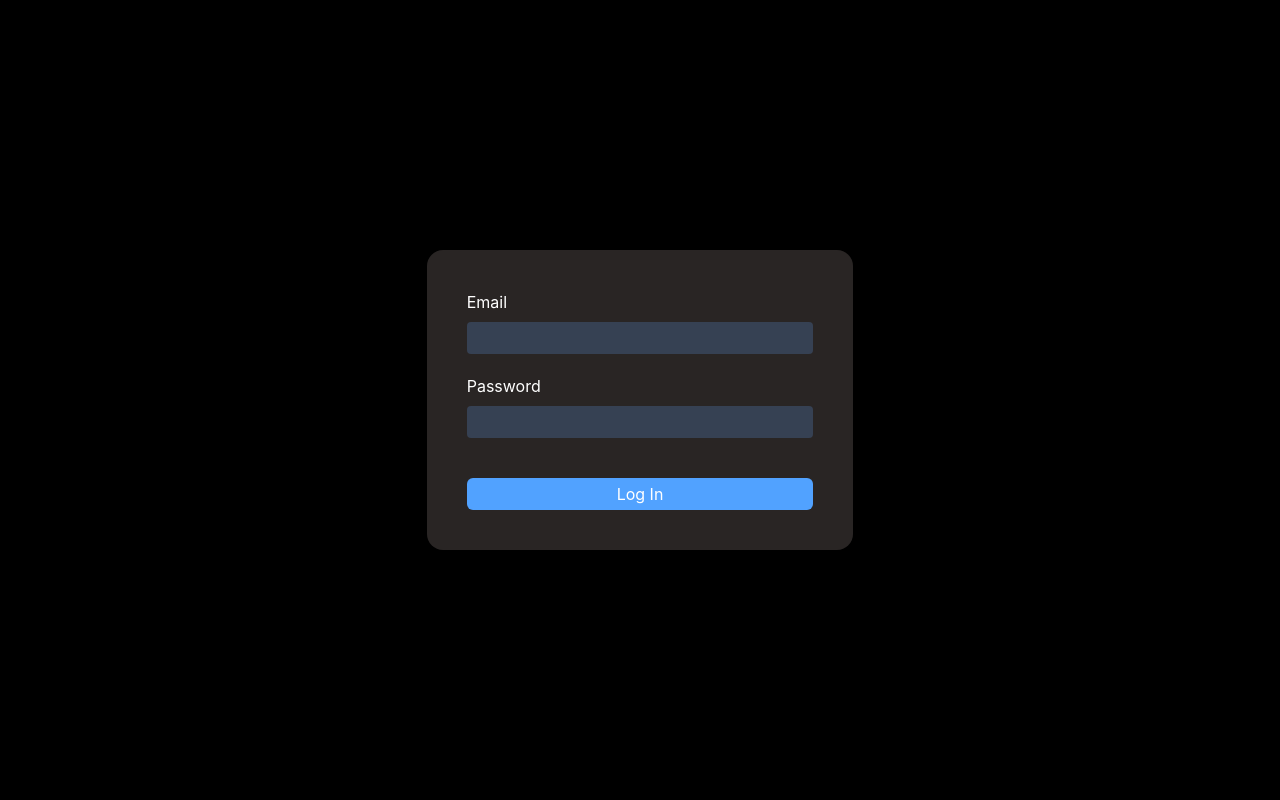
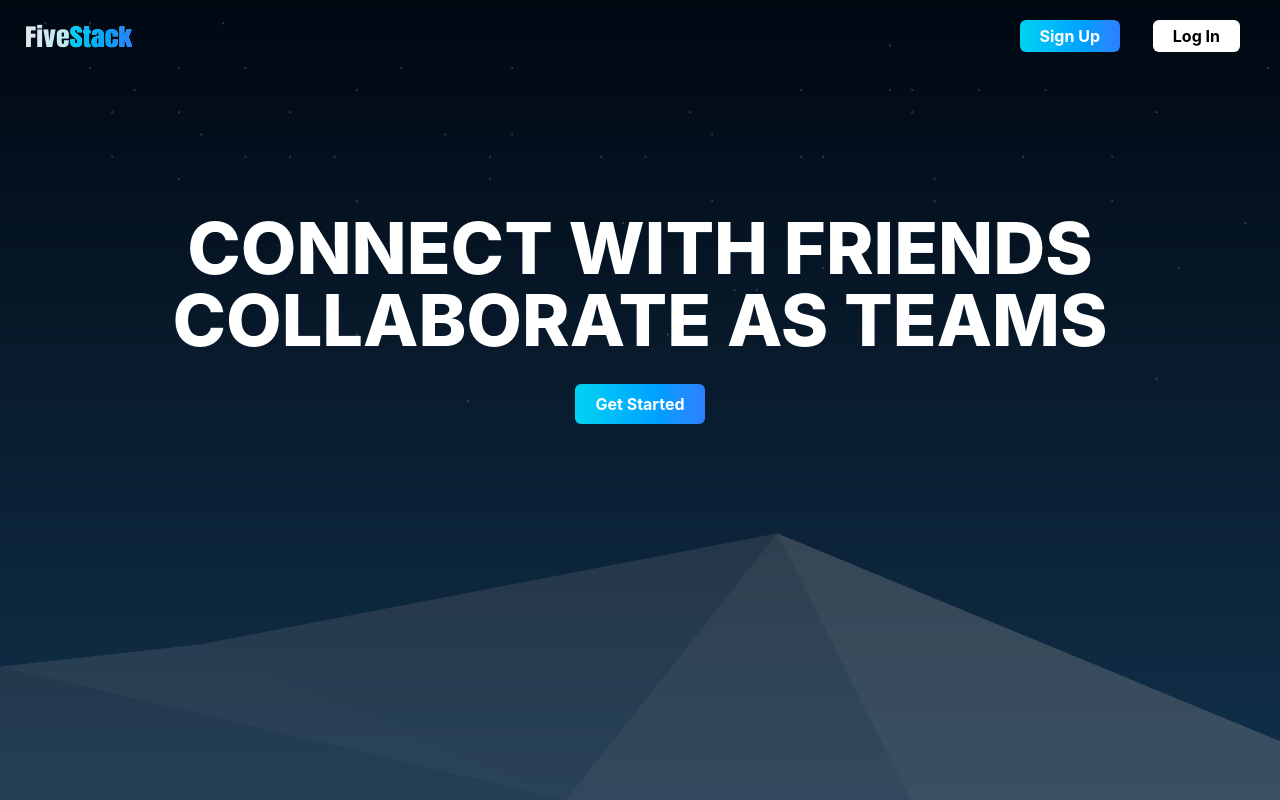
Before and after one commit to UserInTheClouds/FiveStack, a React (Vite) app in the folder Frontend/: page / in a window 1280 px wide. Before the commit this address led to /login. Built offline with nearby package versions, Linux system fonts and the light colour scheme; no server answers.

Commit message:
redesigned login page

```diff
--- a/Frontend/index.html
+++ b/Frontend/index.html
@@ -5,6 +5,9 @@
     <link rel="icon" type="image/svg+xml" href="/vite.svg" />
     <meta name="viewport" content="width=device-width, initial-scale=1.0" />
     <title>FiveStack</title>
+    <link rel="preconnect" href="https://fonts.googleapis.com">
+    <link rel="preconnect" href="https://fonts.gstatic.com" crossorigin>
+    <link href="https://fonts.googleapis.com/css2?family=Anton&display=swap" rel="stylesheet">
   </head>
   <body>
     <div id="root"></div>
--- a/Frontend/src/App.jsx
+++ b/Frontend/src/App.jsx
@@ -4,7 +4,8 @@ import './App.css'
 import zustandStore from './misc/zustand.utility.js'
 import Login from './pages/loginPage.jsx'
 import Signup from './pages/signupPage.jsx'
-import Home from './pages/HomePage.jsx'
+import Chat from './pages/ChatPage.jsx'
+import Landing from './pages/LandingPage.jsx'
 
 function App() {
   const [count, setCount] = useState(0);
@@ -19,9 +20,10 @@ function App() {
 
   return (
     <Routes>
-        <Route path='/' element={authUser?<Home/>:<Navigate to='/login'/>} />
-        <Route path='/login' element={!authUser?<Login/>:<Navigate to='/'/>} />
-        <Route path='/signup' element={!authUser?<Signup/>:<Navigate to='/'/>} />
+        <Route path='/' element={!authUser?<Landing/>:<Navigate to='/chat'/>} />
+        <Route path='/chat' element={authUser?<Chat/>:<Navigate to='/'/>} />
+        <Route path='/login' element={!authUser?<Login/>:<Navigate to='/chat'/>} />
+        <Route path='/signup' element={!authUser?<Signup/>:<Navigate to='/chat'/>} />
     </Routes>
   )
 }
--- a/Frontend/src/pages/HomePage.jsx
+++ b/Frontend/src/pages/ChatPage.jsx
@@ -1,7 +1,7 @@
 import { useEffect, useState } from "react";
 import zustandStore from "../misc/zustand.utility";
 
-const Home = () => {
+const Chat = () => {
     const {
         authUser, logout, users, getUsers,
         selectedUser, setSelectedUser,
@@ -151,4 +151,4 @@ const Home = () => {
     );
 };
 
-export default Home;
+export default Chat;
--- /dev/null
+++ b/Frontend/src/pages/LandingPage.jsx
@@ -0,0 +1,34 @@
+import { useNavigate } from "react-router-dom"
+
+const Landing = () => {
+
+    const navigate = useNavigate();
+
+    return(
+        <div className="bg-[url('./assets/bg6.jpg')] bg-cover bg-black/40 bg-blend-multiply h-screen w-screen text-white">
+            <header className="w-screen h-18 relative flex items-center">
+                <span className="absolute left-12 hover:cursor-pointer font-['Anton','sans-serif'] scale-x-175 scale-y-150 bg-gradient-to-r from-gray-200 to-cyan-300 bg-clip-text text-transparent">
+                    Five<span className="bg-gradient-to-r from-cyan-400 to-blue-500 bg-clip-text text-transparent">Stack</span>
+                </span>
+                <button className="right-40 absolute bg-gradient-to-r from-cyan-400 to-blue-500 text-white rounded-md px-5 py-1 font-bold hover:from-cyan-500 hover:to-blue-600 active:from-cyan-400 active:to-blue-500 hover:cursor-pointer" onClick={()=>navigate('/signup')}>
+                    Sign Up
+                </button>
+                <button className="right-10 absolute bg-white text-black rounded-md px-5 py-1 font-bold hover:bg-gray-200 hover:cursor-pointer active:bg-white" onClick={()=>navigate('/login')}>
+                    Log In
+                </button>
+            </header>
+
+            <div className="p-5 justify-center text-center items-center flex mt-30">
+                <div className="">
+                <span className="font-extrabold font-sans text-7xl leading-18 block">
+                    <span className="">CONNECT WITH FRIENDS</span> <br />
+                    <span className="">COLLABORATE AS TEAMS</span>
+                </span>
+                <button className="mt-7 font-bold text-md bg-gradient-to-r from-cyan-400 to-blue-500 rounded-md px-5 py-2 hover:from-cyan-500 hover:to-blue-600 active:from-cyan-400 active:to-blue-500 hover:cursor-pointer active:bg-white " onClick={()=>navigate('/signup')} >Get Started</button>
+                </div>
+            </div>
+        </div>
+    )
+}
+
+export default Landing
--- a/Frontend/src/pages/loginPage.jsx
+++ b/Frontend/src/pages/loginPage.jsx
@@ -1,6 +1,7 @@
 import { useState } from "react";
 import zustandStore from "../misc/zustand.utility"
 import axios from 'axios'
+import { useNavigate } from "react-router-dom";
 
 const Login = () => {
 
@@ -8,6 +9,7 @@ const Login = () => {
     const [password,setPassword] = useState('');
     const [email,setEmail] = useState('');
     const [errorMsg,setErrorMsg] = useState(null);
+    const navigate = useNavigate();
 
     const loginFunction = async (e) => {
         e.preventDefault();
@@ -24,18 +26,21 @@ const Login = () => {
 
     return(
 
-        <div className="bg-black text-white w-screen h-screen flex items-center justify-center">
-            <div className="bg-stone-800 w-1/3 h-fit rounded-2xl px-10 py-10">
+        <div className="bg-[url('./assets/bg6.jpg')] bg-cover bg-blend-multiply bg-black/70 bg-no-repeat text-white w-screen h-screen flex items-center justify-center relative ">
+            <div className="absolute top-5 left-5">
+                <button className="transition-all duration-200 opacity-50 hover:opacity-80 hover:cursor-pointer font-bold" onClick={()=>navigate('/')}>&lt; Back</button>
+            </div>
+            <div className="md:bg-white/8 backdrop-blur-2xl w-full md:w-2/5  md:h-fit p-10 rounded-4xl relative shadow-xl shadow-black/50 border-1 border-white/10">
                 <form onSubmit={loginFunction} >
-                    <div className="mb-5">
-                        <label className="block opacity mb-2 ">Email</label>
+                    <div className="mb-5 ">
+                        <label className="block opacity-70 mb-2 ">Email</label>
                         <input type="email" value={email} required onChange={(e)=>setEmail(e.target.value)}
-                        className="bg-gray-700 rounded-sm w-full h-8 " />
+                        className="bg-gray-700/40 border-1 border-gray-300/10 rounded-md w-full h-10 px-1 py-2 text-gray-100 focus:outline-none focus:ring-1 focus:ring-white/25 transition-all duration-100 placeholder:opacity-30" placeholder="Email Address" />
                     </div>
-                    <div>
-                        <label className="block opacity mb-2 ">Password</label>
+                    <div className="mb-10">
+                        <label className="block opacity-70 mb-2 ">Password</label>
                         <input type="password" value={password} required onChange={(e)=>setPassword(e.target.value)}
-                        className="bg-gray-700 rounded-sm w-full h-8 " />
+                        className="bg-gray-700/40 rounded-md w-full h-10 px-1 py-2 focus:outline-none focus:ring-1 focus:ring-white/25 transition-all duration-100 placeholder:opacity-30 " placeholder="Password" />
                         {errorMsg && (
                         <div className="mt-1 text-red-400 text-sm">
                             {errorMsg}
@@ -43,7 +48,7 @@ const Login = () => {
                         )}
                     </div>
                     <button type="submit"
-                     className="bg-blue-400 mt-10 w-full h-8 mt-2 rounded-md hover:cursor-grab hover:bg-blue-500">
+                     className="bg-gradient-to-r from-blue-500/90 to-cyan-500/90 hover:from-blue-500/85 hover:to-cyan-500/85 active:from-blue-500/80 active:to-cyan-500/80 transition-all duartion-75 border-gray- py-2 rounded-md hover:cursor-pointer w-full text-gray-200">
                         Log In
                     </button>
                 </form>
--- a/Frontend/src/pages/signupPage.jsx
+++ b/Frontend/src/pages/signupPage.jsx
@@ -1,6 +1,7 @@
 import { useState } from "react";
 import zustandStore from "../misc/zustand.utility"
 import axios from 'axios'
+import { useNavigate } from "react-router-dom";
 
 const Signup = () => {
 
@@ -9,6 +10,7 @@ const Signup = () => {
     const [email,setEmail] = useState('');
     const [username,setUsername] = useState('');
     const [errorMsg,setErrorMsg] = useState(null);
+    const navigate = useNavigate();
 
     const signupFunction = async (e) => {
         e.preventDefault();
```
Also changed, not shown: Frontend/src/assets/bg6.jpg (added).
